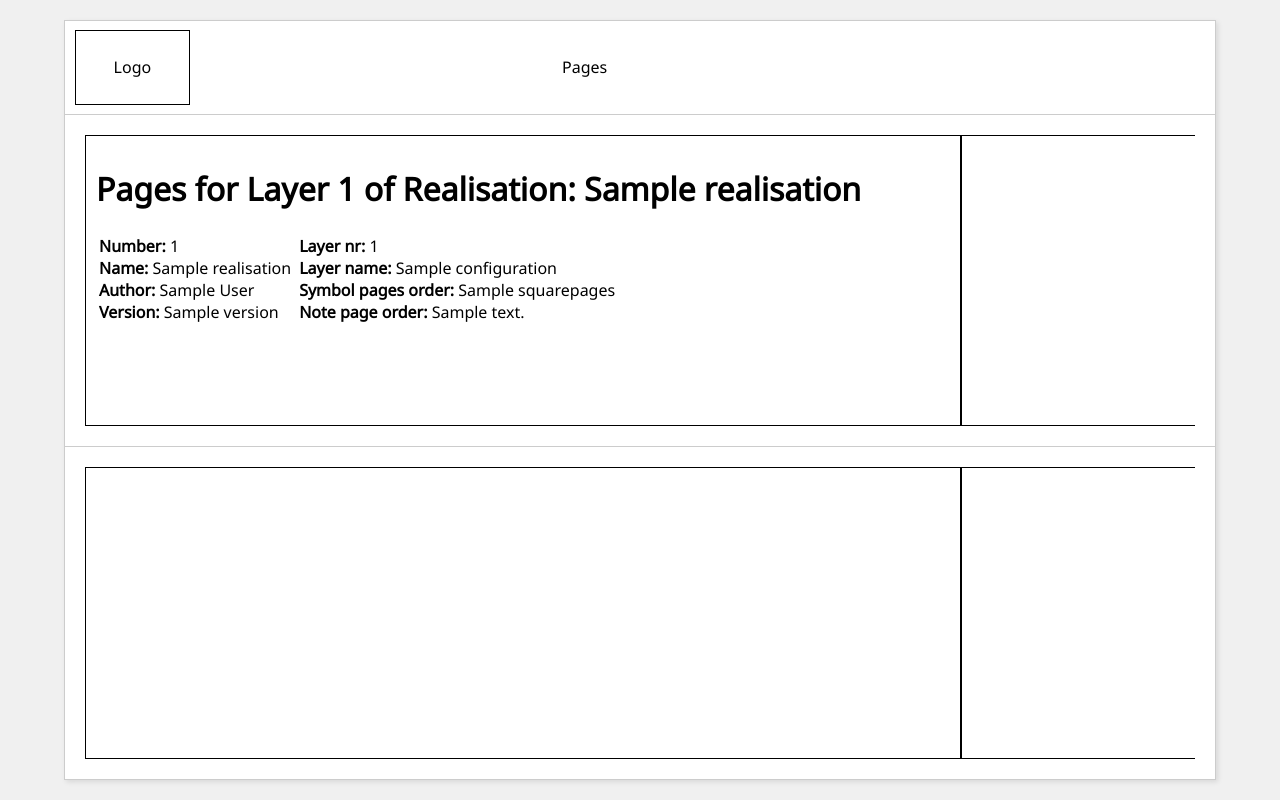
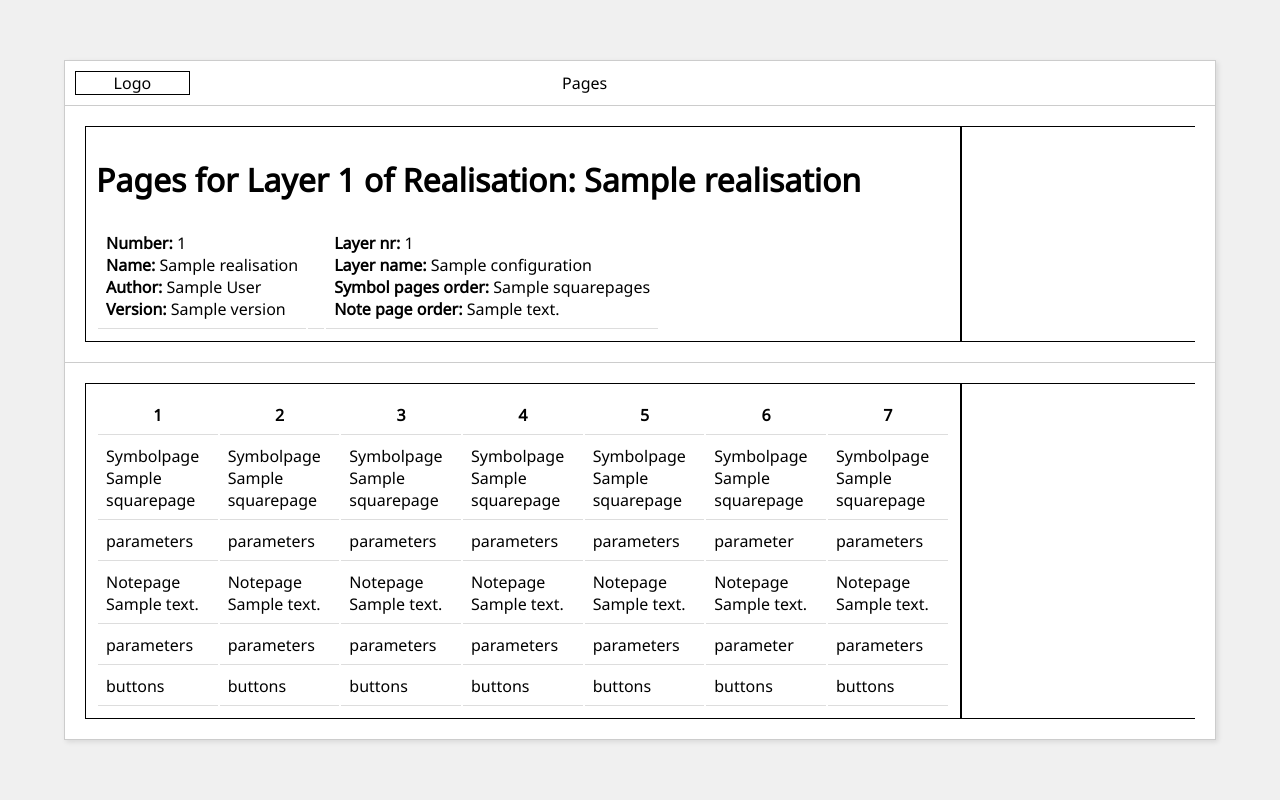
Before and after one commit to alcedocoenen/MetaPlus, a Flask app: template MVP01/2. SETUP/2.0 GUI/Flask app/templates/pages.html in a window 1280 px wide. Run offline with Flask 3, Linux system fonts and the light colour scheme; the template is opened without the code that fills it: most values are stand-ins (such as "Sample title", 1, 10 or a date in 2020).

Commit message:
pages page setup with table in block content 2

```diff
--- a/MVP01/2. SETUP/2.0 GUI/Flask app/static/basic_style.css
+++ b/MVP01/2. SETUP/2.0 GUI/Flask app/static/basic_style.css
@@ -16,7 +16,7 @@
     max-width: 1200px; /* Set a maximum width */
     display: flex;
     flex-direction: column;
-    height: 95vh;
+    height: auto;
     box-sizing: border-box; /* Include padding and border in element's total width and height */
     border: 1px solid #ccc;
     box-shadow: 2px 2px 5px rgba(0, 0, 0, 0.1); /* Subtle shadow */
@@ -99,6 +99,16 @@
   padding: 5px 10px;
 }
 
+.pages_table td:hover {
+    background-color: coral;
+}
+.pages_table th, td {
+  padding: 8px;
+  text-align: left;
+  border-bottom: 1px solid #ddd;
+}
+.centered_column {text-align: center;}
+
 /* Remove border on last row of boxes */
 main > div:last-child, footer > div:last-child {
     border-right: none;
--- a/MVP01/2. SETUP/2.0 GUI/Flask app/templates/pages.html
+++ b/MVP01/2. SETUP/2.0 GUI/Flask app/templates/pages.html
@@ -27,7 +27,134 @@
 {% endblock %}
 
 {% block content2 %}
+<table class="pages_table">
+    <tr>
+        <td class="centered_column"><strong>1</strong></td>
+        <td class="centered_column"><strong>2</strong></td>
+        <td class="centered_column"><strong>3</strong></td>
+        <td class="centered_column"><strong>4</strong></td>
+        <td class="centered_column"><strong>5</strong></td>
+        <td class="centered_column"><strong>6</strong></td>
+        <td class="centered_column"><strong>7</strong></td>
+    </tr>
+    <tr>
+        <td>
+            Symbolpage {{ configuration.squarepages[0] }}
+        </td>
+        <td>
+            Symbolpage {{ configuration.squarepages[1] }}
+        </td>
+        <td>
+            Symbolpage {{ configuration.squarepages[2] }}
+        </td>
+        <td>
+            Symbolpage {{ configuration.squarepages[3] }}
+        </td>
+        <td>
+            Symbolpage {{ configuration.squarepages[4] }}
+        </td>
+        <td>
+            Symbolpage {{ configuration.squarepages[5] }}
+        </td>
+        <td>
+            Symbolpage {{ configuration.squarepages[6] }}
+        </td>
+    </tr>
+    <tr>
+        <td>
+            parameters
+        </td>
+        <td>
+            parameters
+        </td>
+        <td>
+            parameters
+        </td>
+        <td>
+            parameters
+        </td>
+        <td>
+            parameters
+        </td>
+        <td>
+            parameter
+        </td>
+        <td>
+            parameters
+        </td>
+    </tr>
 
+    <tr>
+        <td>
+            Notepage {{ configuration.notepages[0] }}
+        </td>
+        <td>
+            Notepage {{ configuration.notepages[1] }}
+        </td>
+        <td>
+            Notepage {{ configuration.notepages[2] }}
+        </td>
+        <td>
+            Notepage {{ configuration.notepages[3] }}
+        </td>
+        <td>
+            Notepage {{ configuration.notepages[4] }}
+        </td>
+        <td>
+            Notepage {{ configuration.notepages[5] }}
+        </td>
+        <td>
+            Notepage {{ configuration.notepages[6] }}
+        </td>
+    </tr>
+    <tr>
+        <td>
+            parameters
+        </td>
+        <td>
+            parameters
+        </td>
+        <td>
+            parameters
+        </td>
+        <td>
+            parameters
+        </td>
+        <td>
+            parameters
+        </td>
+        <td>
+            parameter
+        </td>
+        <td>
+            parameters
+        </td>
+    </tr>
+    <tr>
+        <td>
+            buttons
+        </td>
+        <td>
+            buttons
+        </td>
+        <td>
+            buttons
+        </td>
+        <td>
+            buttons
+        </td>
+        <td>
+            buttons
+        </td>
+        <td>
+            buttons
+        </td>
+        <td>
+            buttons
+        </td>
+    </tr>
+
+</table>
 {% endblock %}
 
 {% block side1 %}
```
Also changed, not shown: 1 other file.
